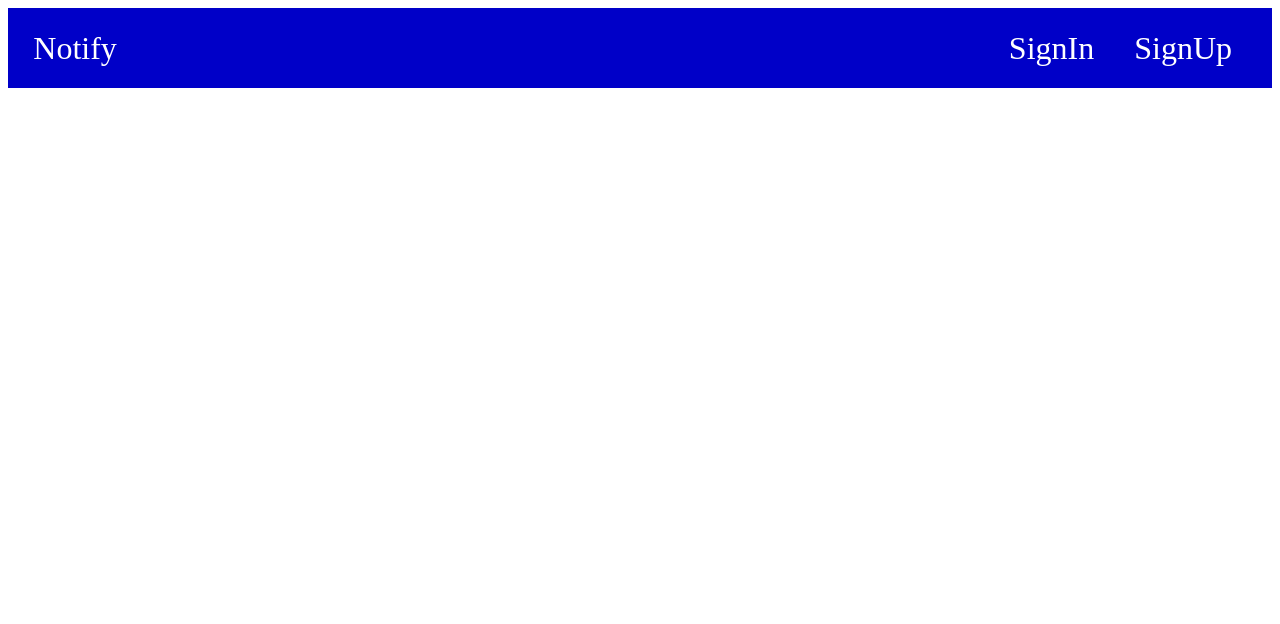
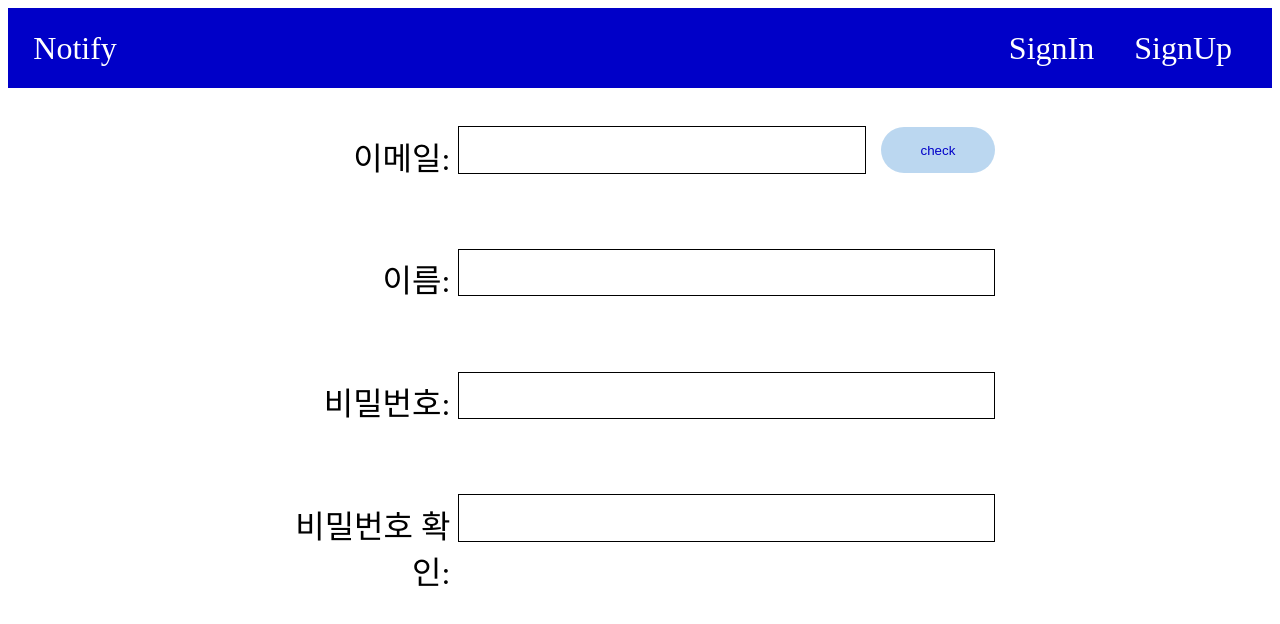
Before and after one commit to weather-notify/notify_Frontend, a React (Create React App) app: page /join in a window 1280 px wide. Shown: the top 624 px of the page. Built offline with nearby package versions, Linux system fonts and the light colour scheme.

Commit message:
[ADD] join component

```diff
--- a/src/component/join/Join.js
+++ b/src/component/join/Join.js
@@ -5,6 +5,31 @@ import * as S from './style';
 const Join = () => {
     return (
         <S.Container>
+            <S.InputLine>
+                <S.Email>
+                    <S.Info>이메일: </S.Info>
+                </S.Email>
+                <S.InputEmail></S.InputEmail>
+                <S.CheckButton>check</S.CheckButton>
+            </S.InputLine>
+            <S.InputLine>
+                <S.InfoDiv>
+                    <S.Info>이름: </S.Info>
+                </S.InfoDiv>
+                <S.InputBox></S.InputBox>
+                </S.InputLine>
+            <S.InputLine>
+                <S.InfoDiv>
+                    <S.Info>비밀번호: </S.Info>
+                </S.InfoDiv>
+                <S.InputPassword></S.InputPassword>
+                </S.InputLine>
+            <S.InputLine>
+                <S.InfoDiv>
+                    <S.Info>비밀번호 확인: </S.Info>
+                </S.InfoDiv>
+                <S.InputPassword></S.InputPassword>
+                </S.InputLine>
         </S.Container>
     )
 }
--- a/src/component/join/style.js
+++ b/src/component/join/style.js
@@ -3,4 +3,88 @@ import styled from 'styled-components';
 export const Container = styled.div`
     width: 100%;
     height: 100%;
+    display: flex;
+    flex-direction: column;
+    align-items: center;
 `
+
+export const InputLine = styled.div`
+    width: 60%;
+    height: 5%;
+    margin-top: 1%;
+`
+
+export const InfoDiv = styled.div`
+    width: 25%;
+    height: 100%;
+    float: left;
+`
+
+export const Email = styled.div`
+    width: 25%;
+    height: 100%;
+    float: left;
+`
+
+export const Info = styled.p`
+    text-align: right;
+    font-size: 2rem;
+`
+
+export const InputBox = styled.input`
+    width: 70%;
+    height: 100%;
+    padding-top: 2%;
+    padding-bottom: 2%;
+    margin-top: 3.4%;
+    margin-left: 1%;
+    border: 1px solid;
+`
+
+export const InputEmail = styled.input.attrs({
+    type: "email",
+    checked: true
+})`
+    width: 53%;
+    height: 100%;
+    padding-top: 2%;
+    padding-bottom: 2%;
+    margin-top: 3.4%;
+    margin-left: 1%;
+    border: 1px solid;
+`
+
+export const InputPassword = styled.input.attrs({
+    type: 'password',
+    checked: true
+})`
+    width: 70%;
+    height: 100%;
+    padding-top: 2%;
+    padding-bottom: 2%;
+    margin-top: 3.4%;
+    margin-left: 1%;
+    border: 1px solid;
+`
+
+export const CheckButton = styled.button`
+    width: 15%;
+    height: 100%;
+    border: none;
+    border-radius: 50px;
+    padding: 2%;
+    margin: 2%;
+    color: rgba(0, 0, 200);
+    background-color: rgba(187, 215, 240);
+`
+
+export const SubmitButton = styled.button`
+    width: 23%;
+    padding: 1%;
+    font-size: 1.3rem;
+    color: white;
+    background-color: rgba(0, 0, 200);
+    border: none;
+    border-radius: 50px;
+    margin: 2%;
+`
```
